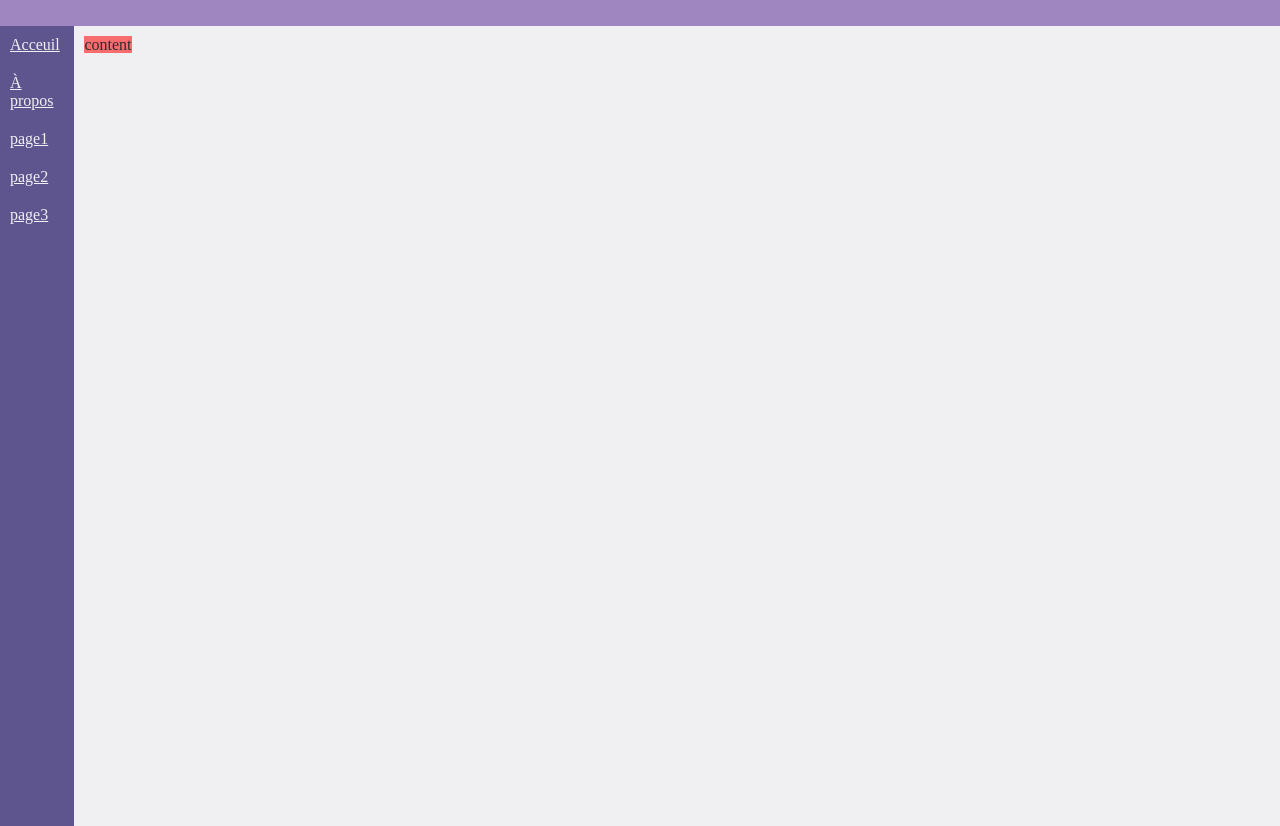
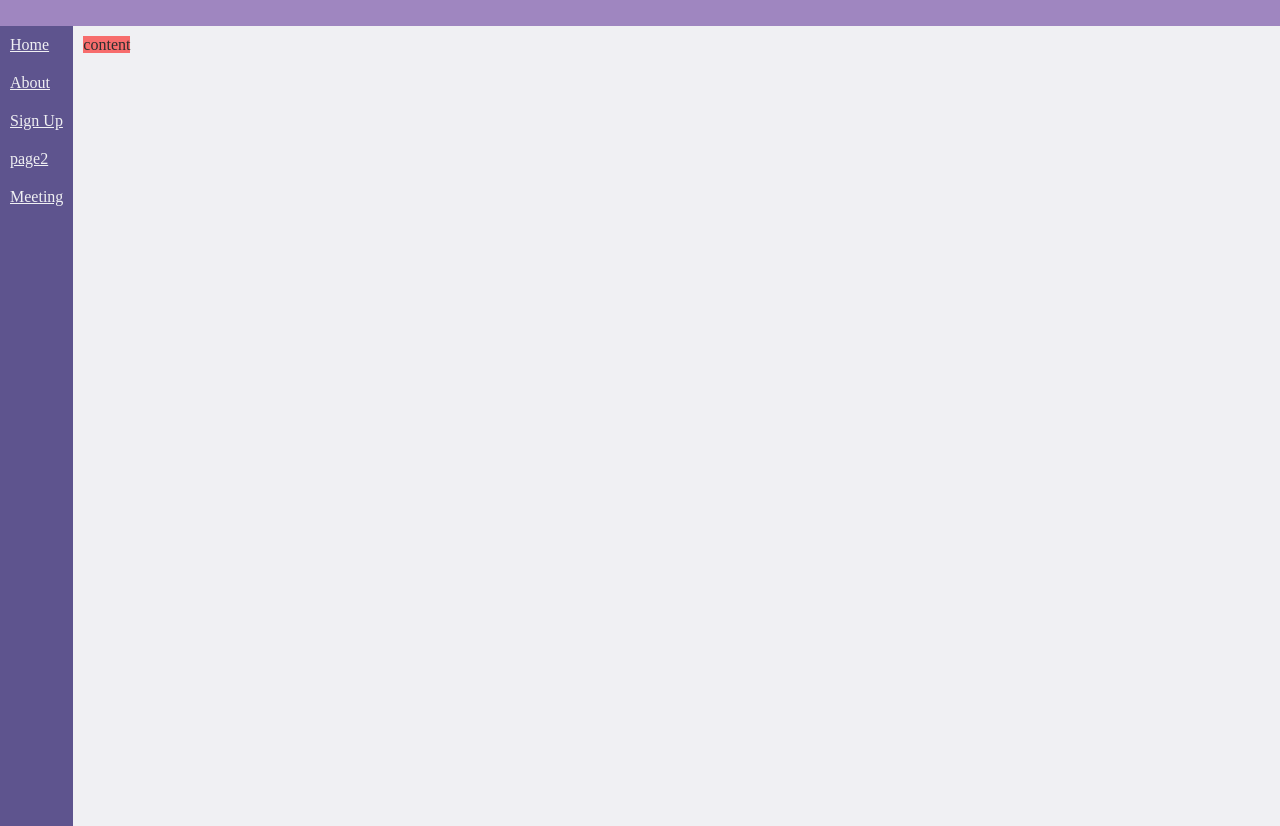
Before and after one commit to crystalprov/projet_web, a plain HTML site: page about.html in a window 1280 px wide. Shown: the part 74-900 px from the top of the page. Drawn offline with Linux system fonts and the light colour scheme.

Commit message:
Nav update

```diff
--- a/about.html
+++ b/about.html
@@ -14,11 +14,11 @@
     <div id="nav-main-div">
 
         <nav class="primary-color text-accent">
-            <a href="index.html">Acceuil</a>
-            <a href="about.html">À propos</a>
-            <a href="page1.html">page1</a>
+            <a href="index.html">Home</a>
+            <a href="about.html">About</a>
+            <a href="pageformulaire.html">Sign Up</a>
             <a href="page2.html">page2</a>
-            <a href="page3.html">page3</a>
+            <a href="pagemeeting.html">Meeting</a>
         </nav>
 
         <main class="main-background-color">
```
Also changed, not shown: index.html (+4 -4 lines), pageformulaire.html (+4 -4 lines), pagemeeting.html (+4 -4 lines).
